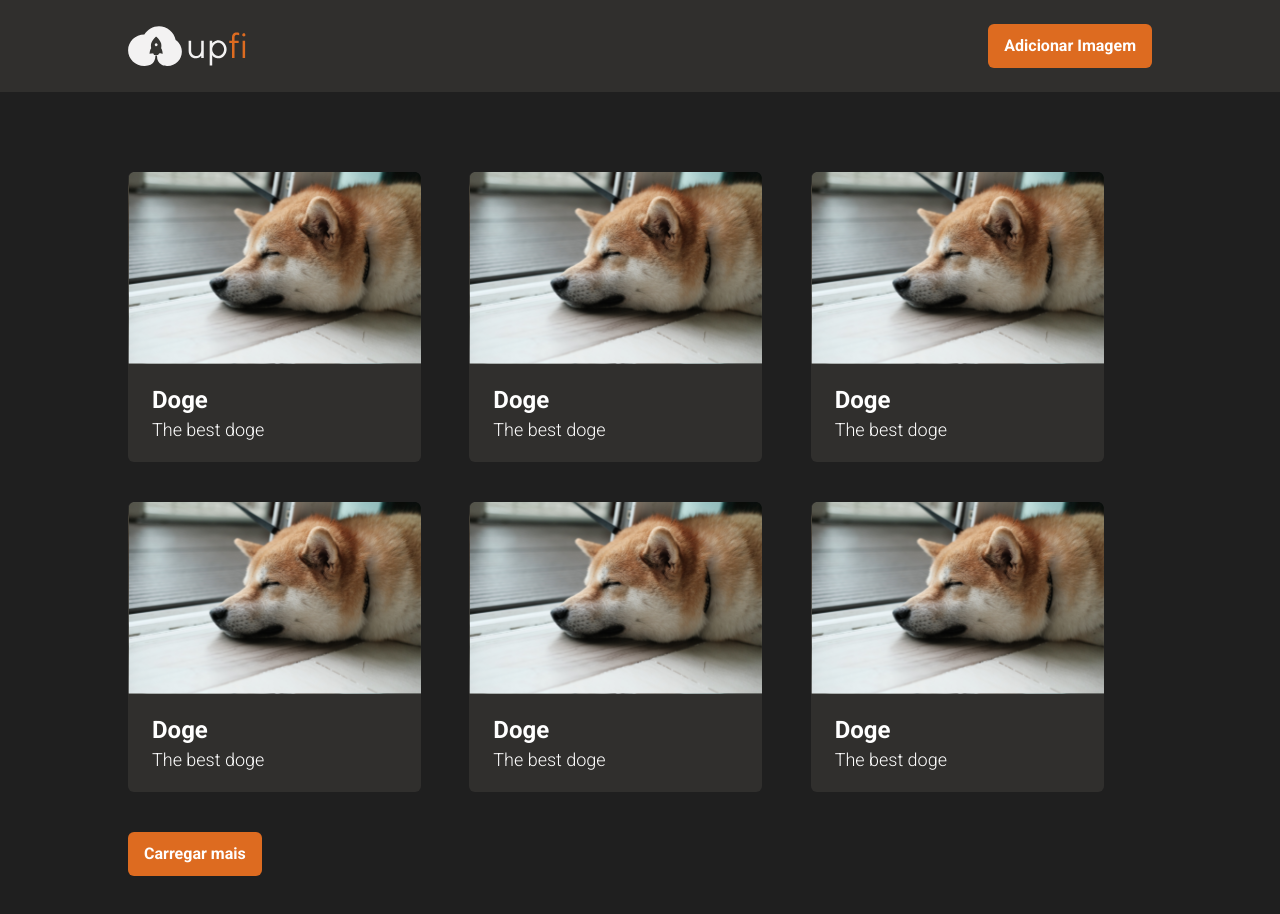
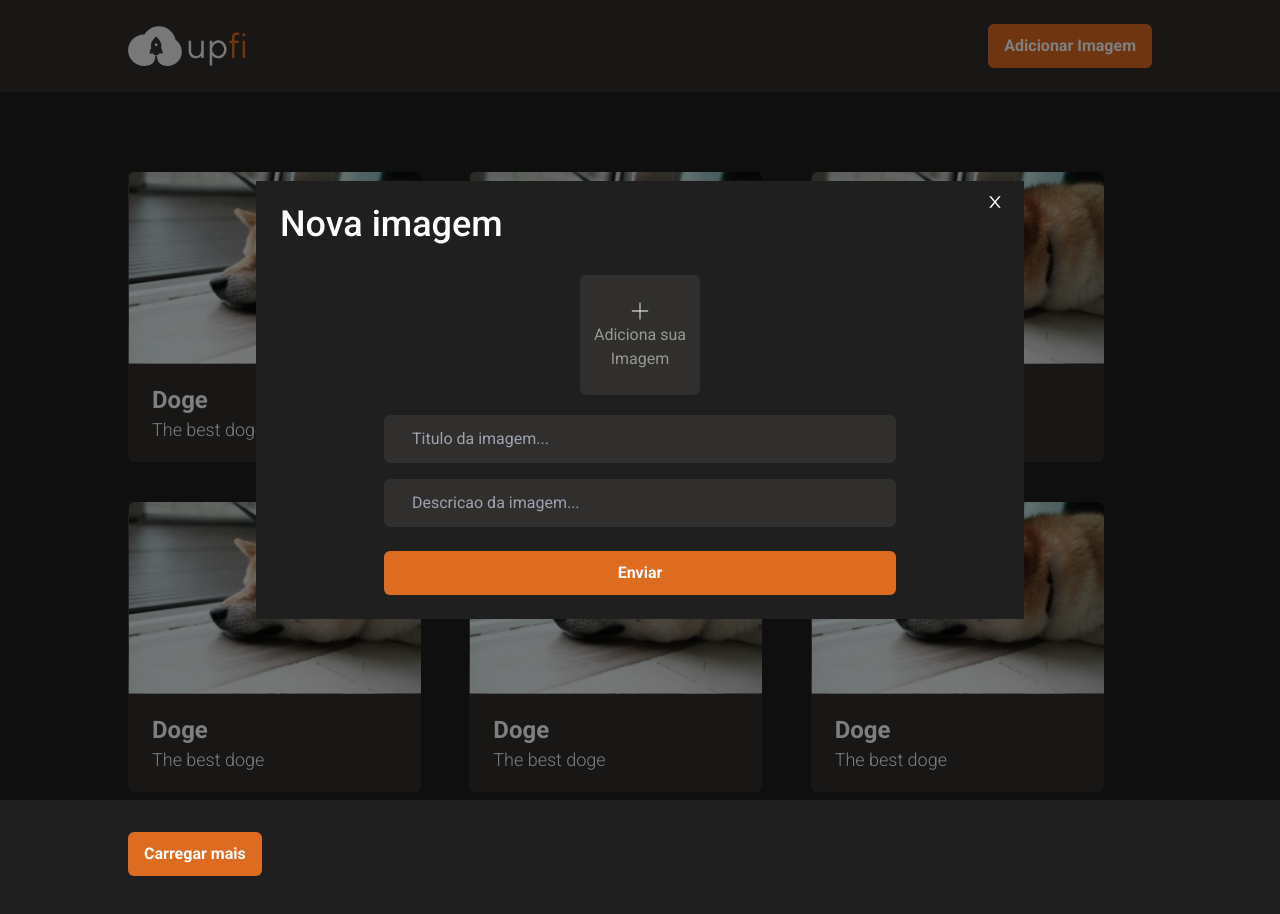
Before and after one commit to Natan10/upfi, a Next.js app: page / in a window 1280 px wide. Both pictures are taken after a click on the button "Adicionar Imagem". Shown: the top 914 px of the page. Built offline with nearby package versions, Linux system fonts and the light colour scheme.

Commit message:
create upload modal

```diff
--- a/package.json
+++ b/package.json
@@ -12,6 +12,7 @@
     "next": "13.1.6",
     "react": "18.2.0",
     "react-dom": "18.2.0",
+    "react-icons": "^4.7.1",
     "react-query": "^3.39.3"
   },
   "devDependencies": {
--- a/src/components/Header/index.tsx
+++ b/src/components/Header/index.tsx
@@ -1,7 +1,11 @@
 import Image from "next/image";
 import logo from "../../assets/logo.svg";
 
-export const Header = () => {
+interface Props {
+  triggerUploadPhoto: () => void;
+}
+
+export const Header = ({ triggerUploadPhoto }: Props) => {
   return (
     <div className="w-full bg-secondary/80">
       <div className="mx-auto py-6 max-w-5xl flex items-center justify-between">
@@ -9,6 +13,7 @@ export const Header = () => {
         <button
           aria-label="adicionar imagem"
           className="px-4 py-[10px] text-white text-md bg-orange hover:bg-orange/90 transition-colors font-bold rounded-[6px]"
+          onClick={triggerUploadPhoto}
         >
           Adicionar Imagem
         </button>
--- /dev/null
+++ b/src/components/UploadModal/index.tsx
@@ -0,0 +1,51 @@
+import { AiOutlineClose, AiOutlinePlus } from "react-icons/ai";
+
+interface Props {
+  visible: boolean;
+  setVisible: React.Dispatch<React.SetStateAction<boolean>>;
+}
+
+export const UploadModal = ({ visible, setVisible }: Props) => {
+  return visible ? (
+    <div className="fixed inset-0 flex justify-center items-center bg-black/50">
+      <div className="w-full max-w-3xl px-6 py-4 pb-6 bg-main flex flex-col">
+        <div className="relative flex justify-between items-center">
+          <h1 className="text-white font-medium text-[36px]">Nova imagem</h1>
+          <button
+            className="absolute -right-1 -top-1 text-sm text-white"
+            onClick={() => setVisible(false)}
+          >
+            <AiOutlineClose size={18} />
+          </button>
+        </div>
+
+        <div className="mt-6 mx-auto w-full max-w-lg flex flex-col items-center">
+          <div className="mb-5 w-[120px] h-[120px] flex flex-col justify-center items-center rounded-[6px] text-white/50 bg-secondary/80">
+            <label
+              htmlFor="fileInput"
+              className="flex flex-col items-center justify-center text-center"
+            >
+              <AiOutlinePlus size={24} />
+              Adiciona sua Imagem
+              <input id="fileInput" type="file" className="hidden" />
+            </label>
+          </div>
+          <input
+            placeholder="Titulo da imagem..."
+            className="mb-4 px-7 py-3 w-full outline-none text-white bg-secondary/80 rounded-[6px]"
+          />
+          <input
+            placeholder="Descricao da imagem..."
+            className="px-7 py-3 w-full outline-none text-white bg-secondary/80 rounded-[6px]"
+          />
+          <button
+            aria-label="adicionar imagem"
+            className="mt-6 px-4 py-[10px] w-full text-white text-md bg-orange hover:bg-orange/90 transition-colors font-bold rounded-[6px]"
+          >
+            Enviar
+          </button>
+        </div>
+      </div>
+    </div>
+  ) : null;
+};
--- a/src/pages/index.tsx
+++ b/src/pages/index.tsx
@@ -1,13 +1,19 @@
 import type { NextPage } from "next";
+import { useState } from "react";
 
 import { Header } from "../components/Header";
 import { PhotoCardContainer } from "../components/PhotoCardContainer";
+import { UploadModal } from "../components/UploadModal";
 
 const Home: NextPage = () => {
+  const [visible, setVisible] = useState(false);
+
   return (
     <div className="w-full min-h-screen bg-main">
-      <Header />
+      <Header triggerUploadPhoto={() => setVisible(true)} />
       <PhotoCardContainer />
+
+      <UploadModal visible={visible} setVisible={setVisible} />
     </div>
   );
 };
```
Also changed, not shown: 1 other file (tests, documents, lock files or other folders).
